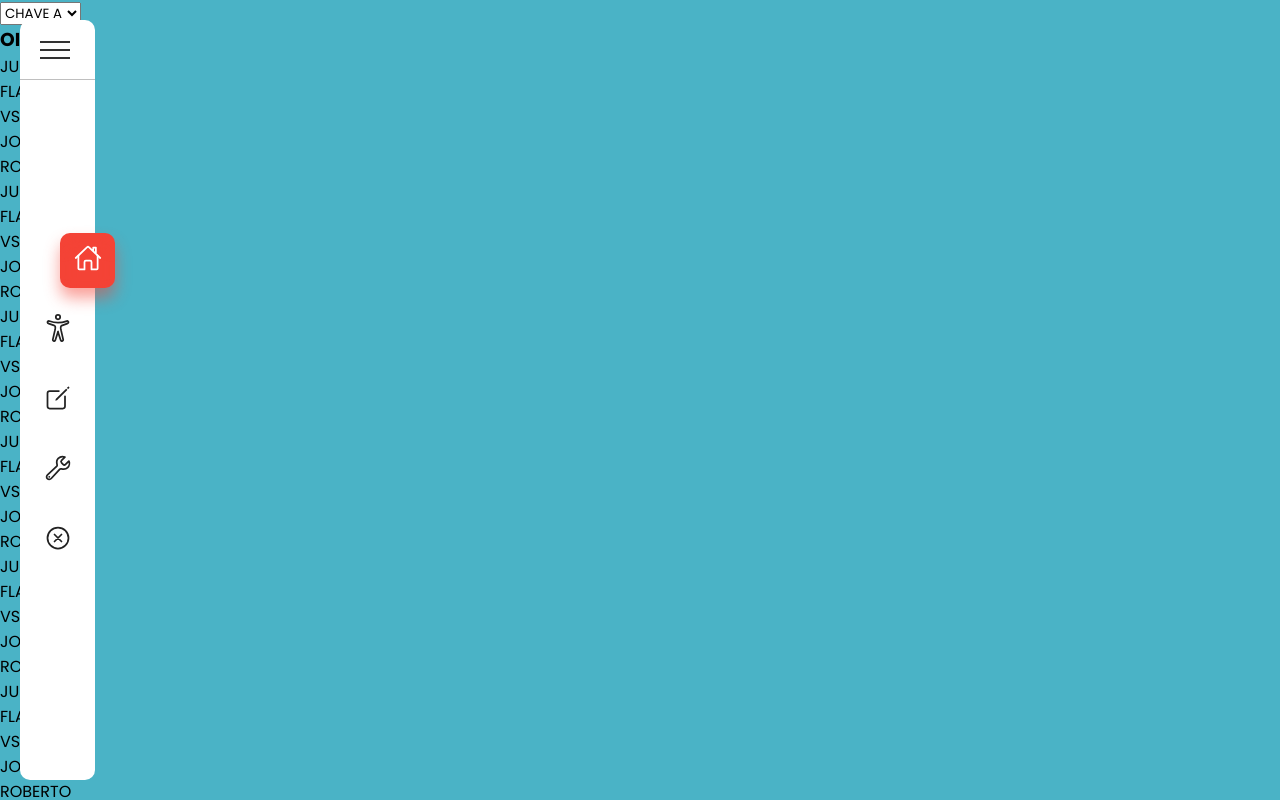
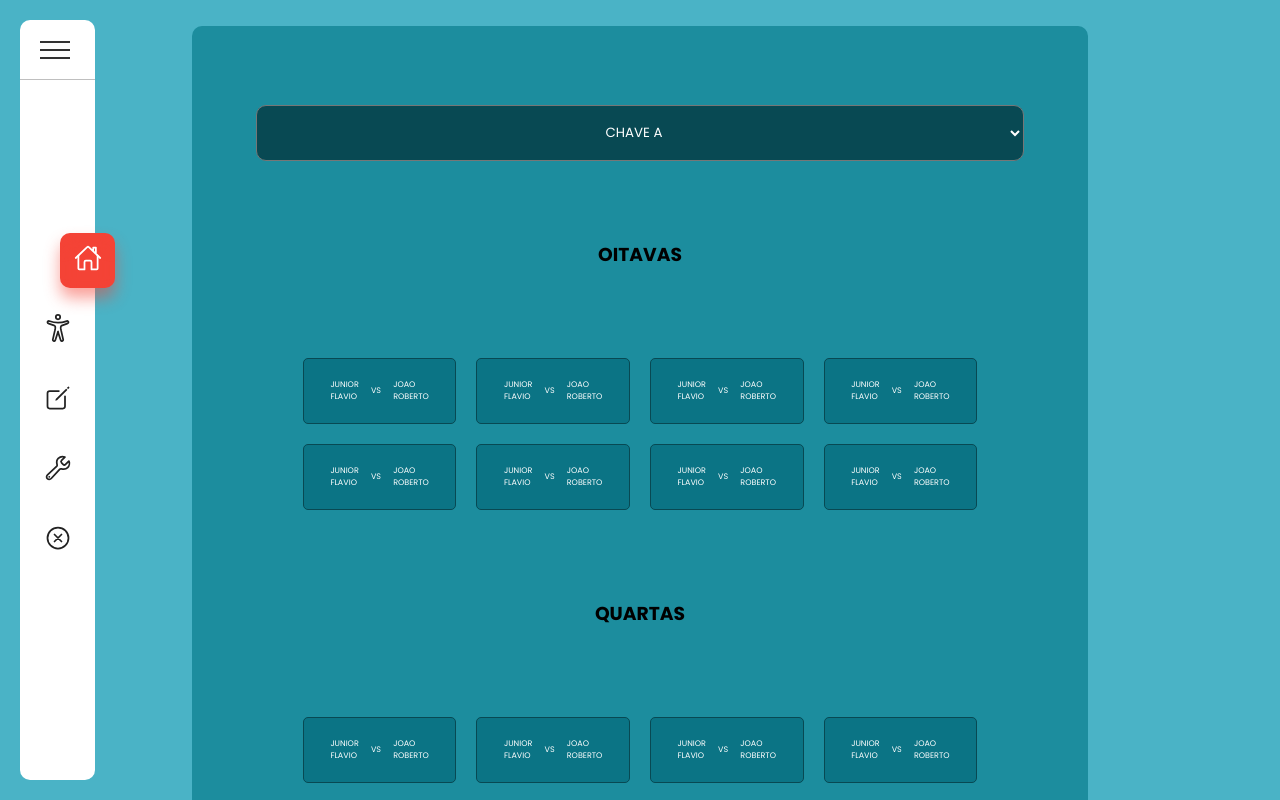
Before and after one commit to Estima01/AIC3-repositorio, a plain HTML site: page drawww.html in a window 1280 px wide. Shown: the top 800 px of the page. Drawn offline with nearby package versions, Linux system fonts and the light colour scheme.

Commit message:
Add files via upload
novo css

Signed-off-by: AlanDorneles <111455879+AlanDorneles@users.noreply.github.com>

```diff
--- a/css/style.css
+++ b/css/style.css
@@ -219,3 +219,61 @@
   background-color: #1c8d9e;
   font-size: 12px;
 }
+
+.principal-container{
+  background-color: #1c8d9e;
+  width: 70%;
+  height: 140vh;
+  margin-left: 15%;
+  display: flex;
+  flex-direction: column;
+  margin-top: 2%;
+  padding: 0 5%;
+  justify-content: space-evenly;
+  border-radius: 10px;
+}
+.container-chave{
+  display: flex;
+  align-items: center;
+  justify-content: center;
+  flex-wrap: wrap;
+}
+/*.container-chave:nth-child(1){
+  display: flex;
+  flex-wrap: wrap;
+}*/
+
+.container-dupla-1{
+  display: flex;
+  margin-bottom: 2%;
+  justify-content: space-evenly;
+  align-items: center;
+  border: #084953 1px solid ;
+  background-color:#0b7485 ;
+  padding: 20px;
+  margin: 10px;
+  border-radius: 5px;
+  gap: 5%;
+  width: 20%;
+}
+.container-dupla-1:hover{
+  transform: scale(1.1);
+}
+span{
+  color: white;
+  font-size: 8px;
+}
+.dupla{
+  color: white;
+  font-size: 8px;
+}
+h3{
+  text-align: center;
+}
+#select{
+  background-color: #084953;
+  height: 5%;
+  border-radius: 10px;
+  color: white;
+  text-align: center;
+}
```
